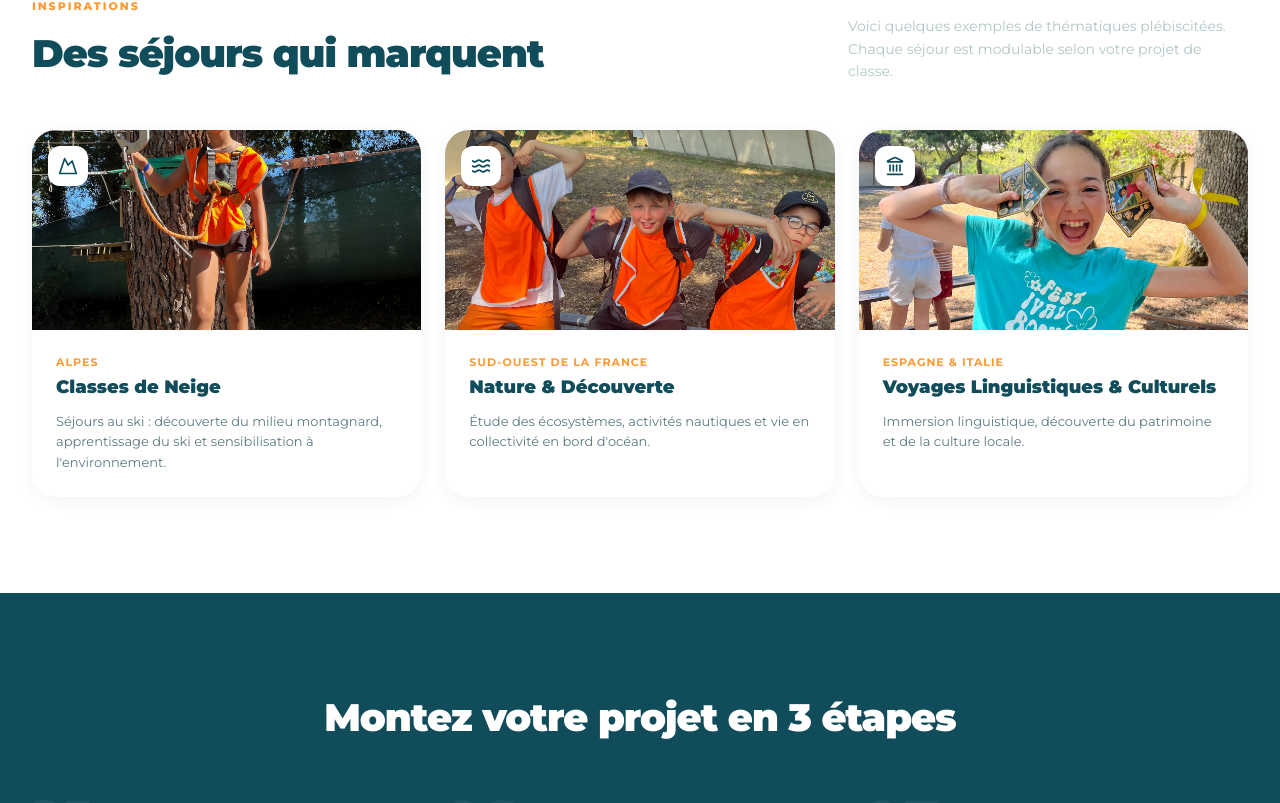
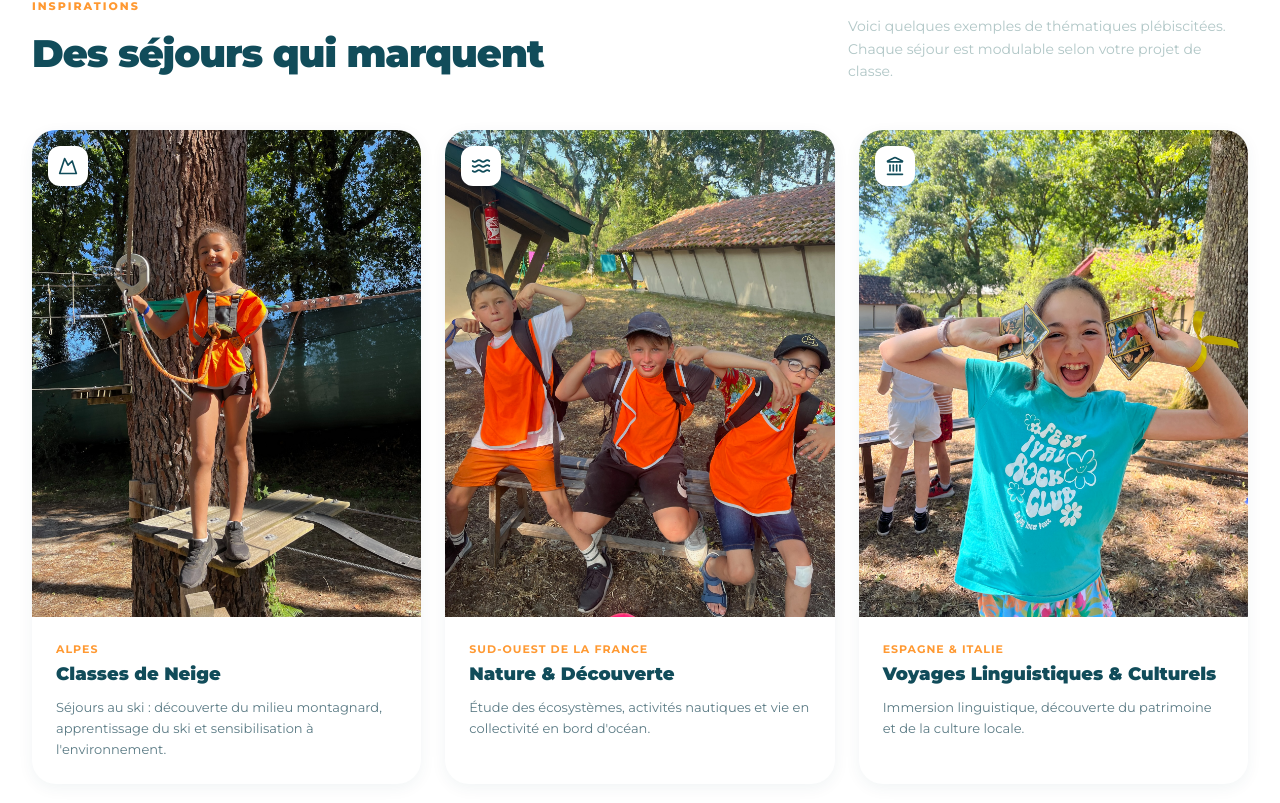
Before and after one commit to ceyliankirch/mym-v2, a Next.js app: page /sejours-scolaires in a window 1280 px wide. Shown: the part 1517-2320 px from the top of the page. Built offline with nearby package versions, Linux system fonts and the light colour scheme; no server answers; the database is empty.

Commit message:
update: use 4:5 aspect ratio for thematic cards on séjours scolaires page

```diff
--- a/app/sejours-scolaires/SejoursScolairesClient.jsx
+++ b/app/sejours-scolaires/SejoursScolairesClient.jsx
@@ -67,7 +67,7 @@ function ThemeCard({ t }) {
         boxShadow: hovered ? "0 20px 56px rgba(17,76,90,0.12)" : "0 4px 16px rgba(17,76,90,0.06)",
         transition: "all .3s ease"
       }}>
-      <div style={{ position: "relative", height: "200px", overflow: "hidden" }}>
+      <div style={{ position: "relative", aspectRatio: "4 / 5", overflow: "hidden" }}>
         <img src={t.img} alt={t.titre} style={{ width: "100%", height: "100%", objectFit: "cover", transform: hovered ? "scale(1.05)" : "scale(1)", transition: "transform .5s ease" }} />
         <div style={{ position: "absolute", top: "16px", left: "16px", width: "40px", height: "40px", background: C.white, borderRadius: "12px", display: "flex", alignItems: "center", justifyContent: "center", boxShadow: "0 4px 12px rgba(0,0,0,0.1)" }}>
           <Ic size={20} style={{ color: C.teal }} />
```
